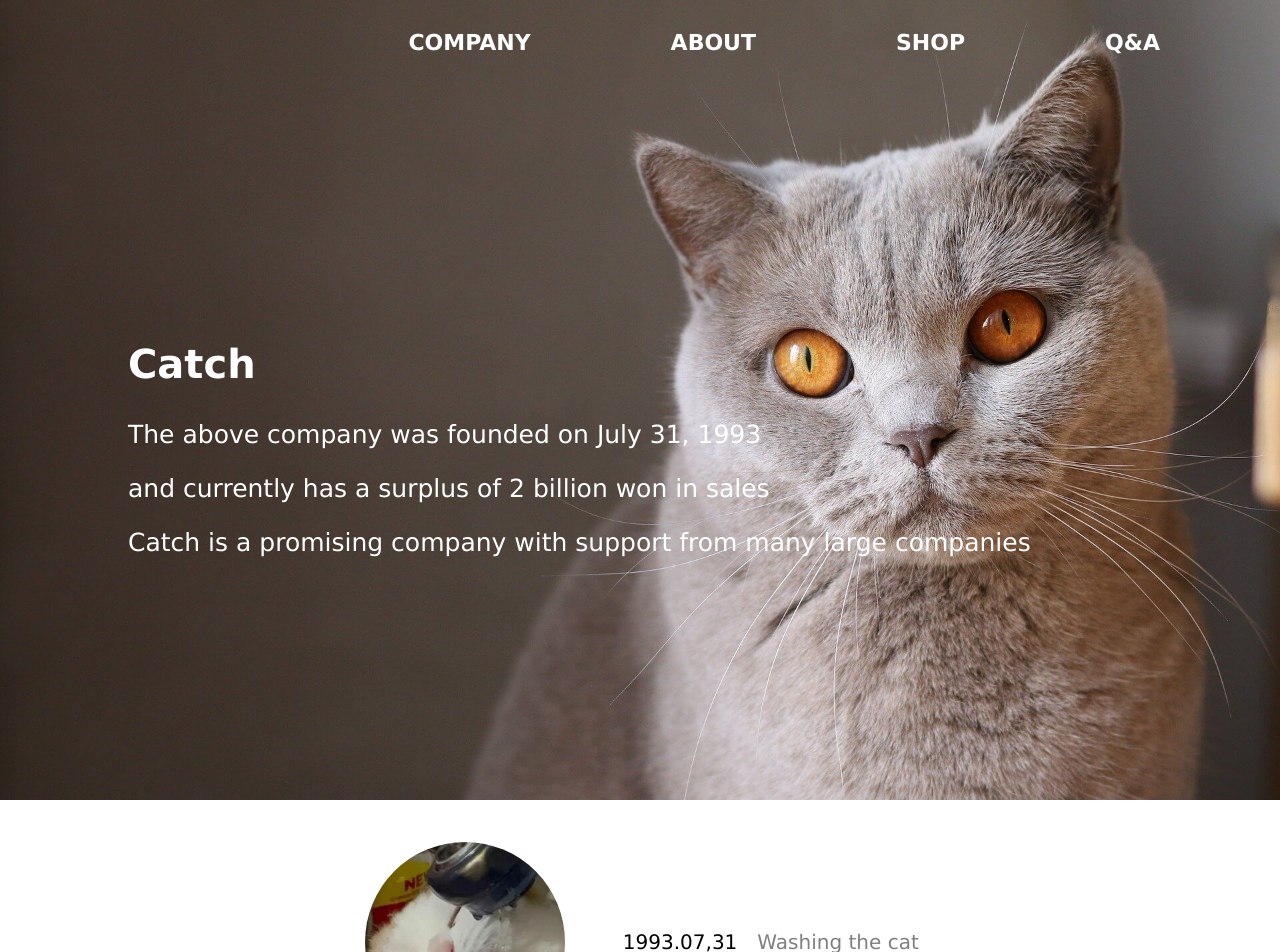
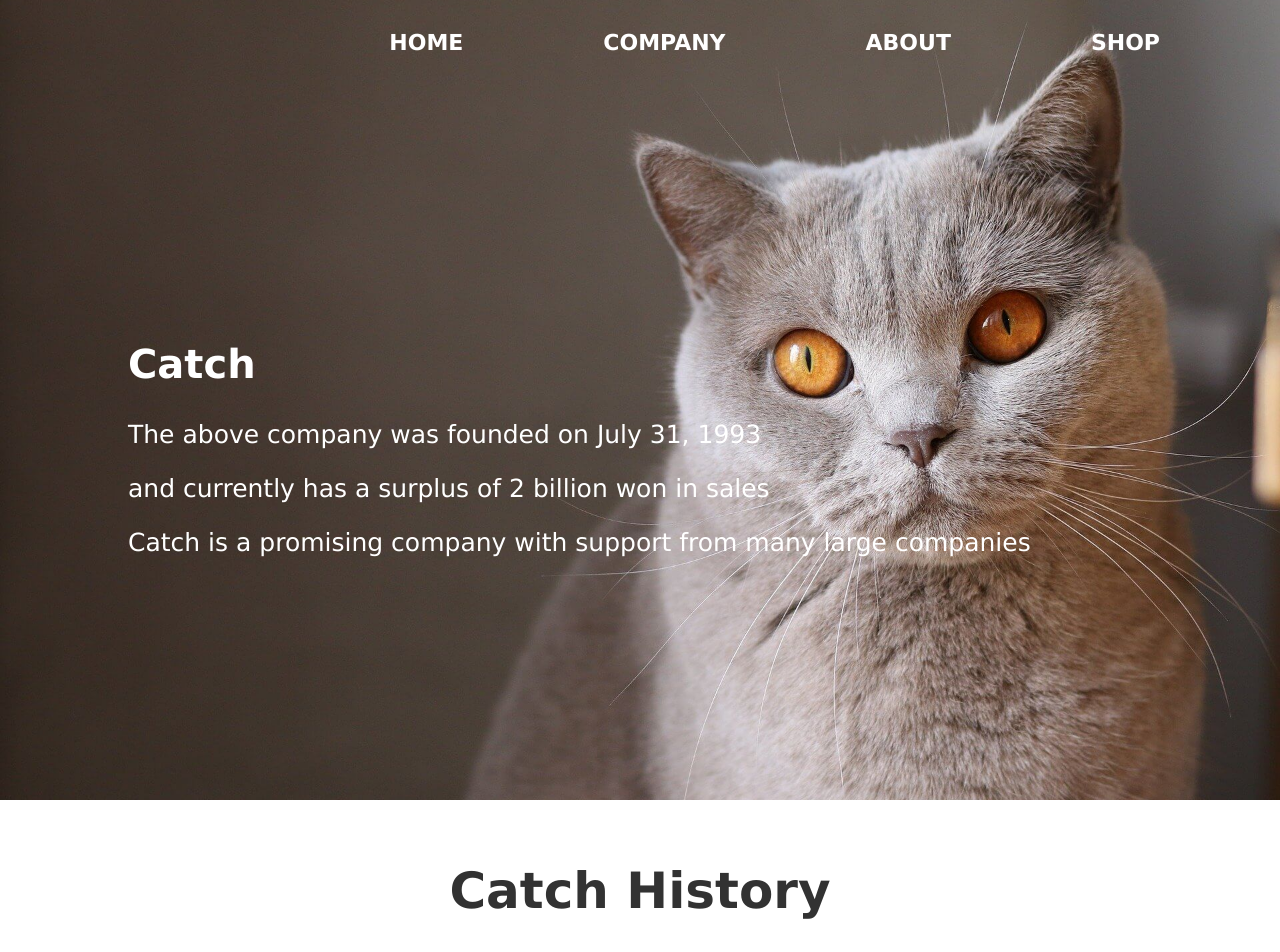
Before and after one commit to gildydtjd/Catworld, a React (Create React App) app: page /company in a window 1280 px wide. Shown: the top 952 px of the page. Built offline with nearby package versions, Linux system fonts and the light colour scheme.

Commit message:
#회사 연혁

```diff
--- a/src/App.js
+++ b/src/App.js
@@ -3,7 +3,6 @@ import { Route, BrowserRouter } from "react-router-dom";
 import Main from "./page/Main";
 import About from "./page/About";
 import Shop from "./page/Shop";
-import QNA from "./page/QNA";
 import Company from "./page/Company";
 function App() {
   return (
@@ -13,7 +12,6 @@ function App() {
         <Route path="/company" component={Company} />
         <Route path="/about" component={About} />
         <Route path="/shop" component={Shop} />
-        <Route path="/qna" component={QNA} />
       </BrowserRouter>
     </div>
   );
--- a/src/components/companyHistory/CompanyHistory.js
+++ b/src/components/companyHistory/CompanyHistory.js
@@ -28,7 +28,7 @@ function CompanyHistory({ photo, day, about }) {
     margin-right: 5%;
   `;
   return (
-    <CompanyDiv {...useScrollFadeIn("right", 1, 0.7)}>
+    <CompanyDiv {...useScrollFadeIn("right", 0.7, 0.5)}>
       <Photo />
       <span style={{ marginRight: "20px" }}>{day}</span>
       <span style={{ opacity: 0.5 }}>{about}</span>
--- a/src/components/companyHistory/CompanyHistoryBox.js
+++ b/src/components/companyHistory/CompanyHistoryBox.js
@@ -5,6 +5,12 @@ import CompanyHistory from "./CompanyHistory";
 function CompanyHistoryBox(props) {
   const CompanyHistoryBoxDiv = styled.div`
     width: 100%;
+    h2 {
+      text-align: center;
+      padding: 20px;
+      font-size: 50px;
+      opacity: 0.8;
+    }
   `;
   const history = [
     {
@@ -67,7 +73,12 @@ function CompanyHistoryBox(props) {
     );
   });
 
-  return <CompanyHistoryBoxDiv>{historyRender}</CompanyHistoryBoxDiv>;
+  return (
+    <CompanyHistoryBoxDiv>
+      <h2>Catch History</h2>
+      {historyRender}
+    </CompanyHistoryBoxDiv>
+  );
 }
 
 export default CompanyHistoryBox;
--- a/src/components/header/Header.js
+++ b/src/components/header/Header.js
@@ -32,6 +32,9 @@ function Header(props) {
   `;
   return (
     <HeaderDiv>
+      <Link to="/" className="sectionBox__header__link">
+        <span>HOME</span>
+      </Link>
       <Link to="/company" className="sectionBox__header__link">
         <span>COMPANY</span>
       </Link>
@@ -41,9 +44,6 @@ function Header(props) {
       <Link to="/shop" className="sectionBox__header__link">
         <span>SHOP</span>
       </Link>
-      <Link to="/qna" className="sectionBox__header__link">
-        <span>Q&A</span>
-      </Link>
     </HeaderDiv>
   );
 }
--- a/src/page/QNA.js
+++ /dev/null
@@ -1,7 +0,0 @@
-import React from "react";
-
-function QNA(props) {
-  return <div></div>;
-}
-
-export default QNA;
```
